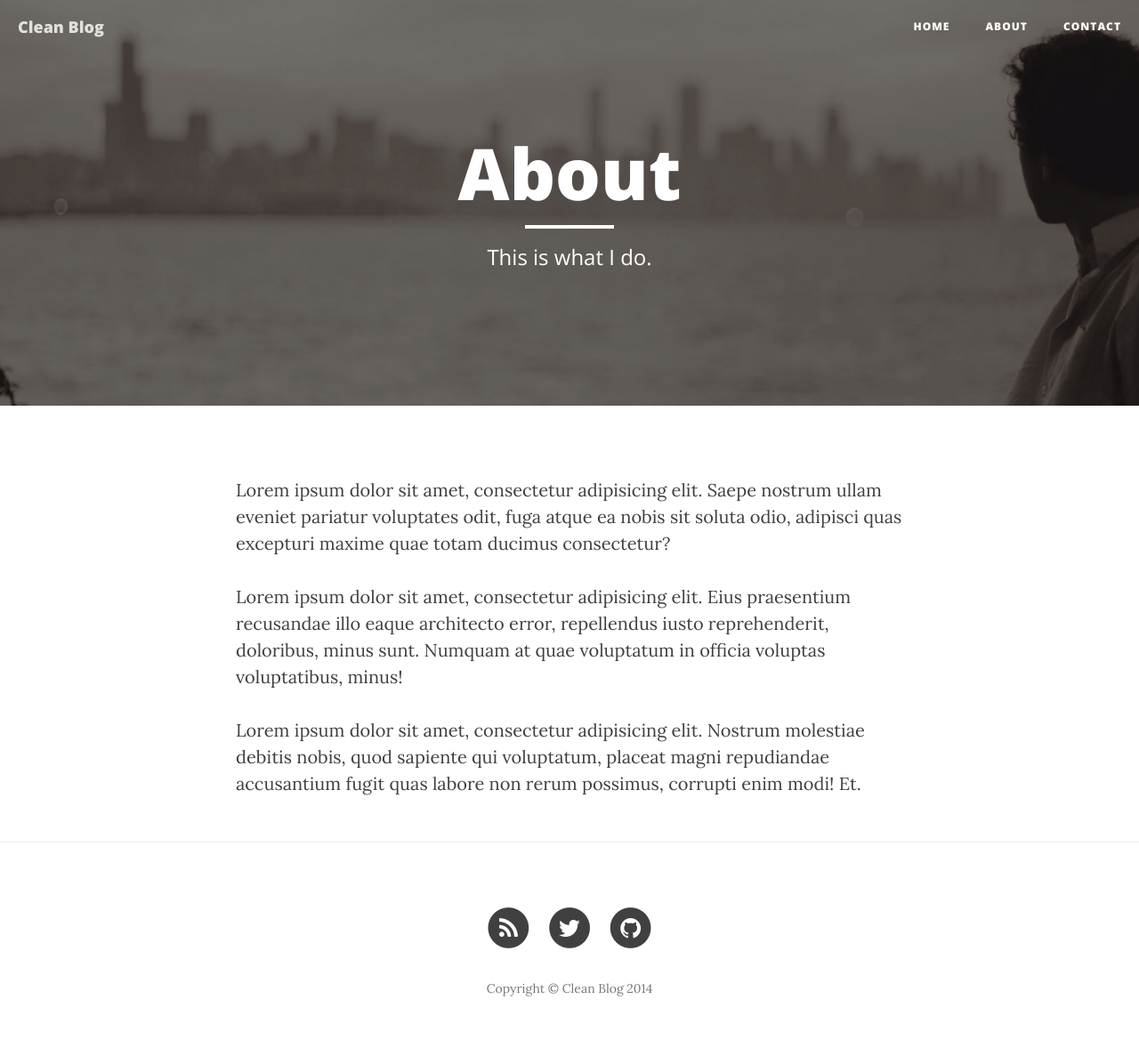
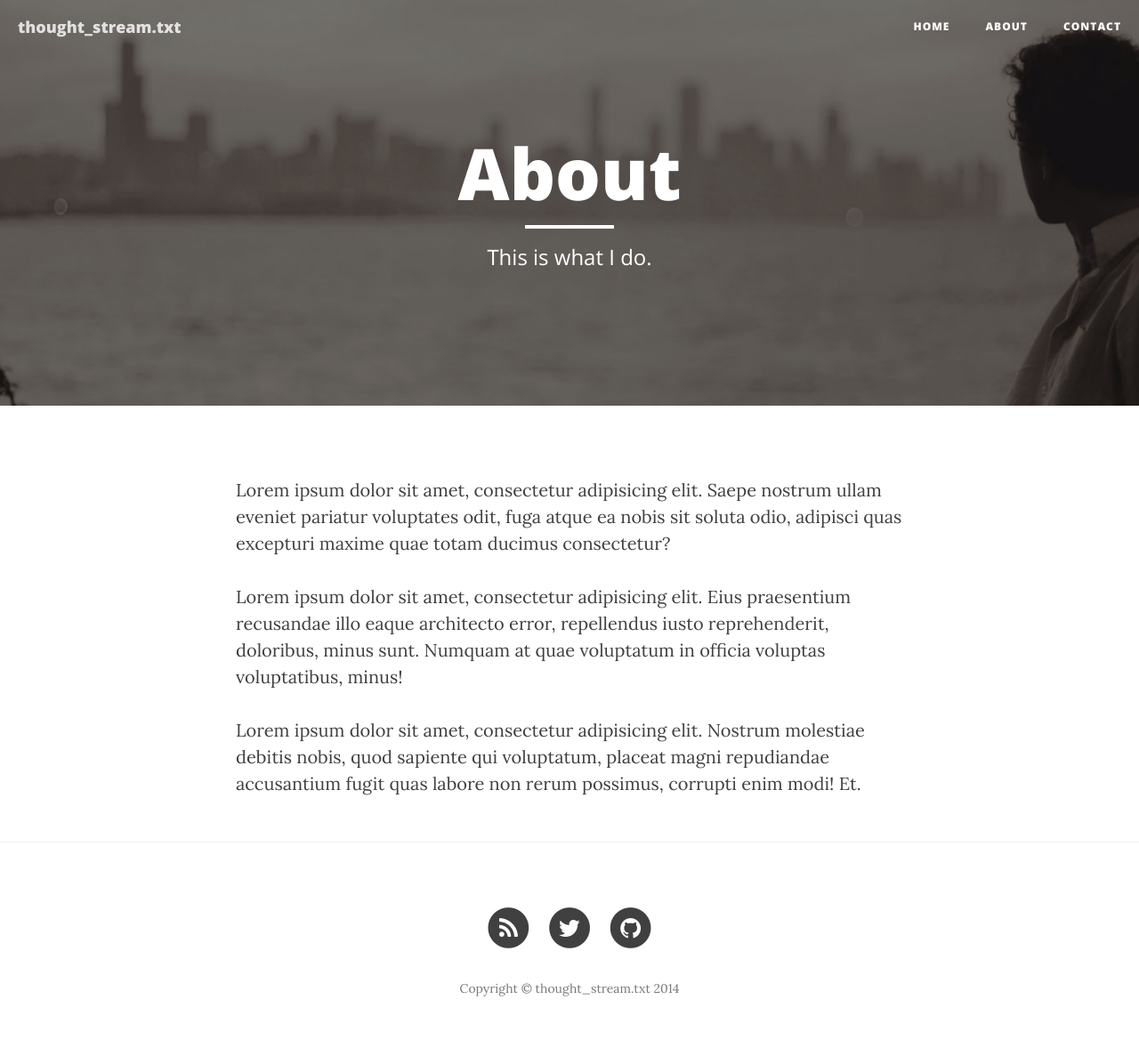
Before and after one commit to cjang5/blog, a Jekyll site: the page built from about.html, in a window 1280 px wide. Shown: the whole page at 89% size. Built offline with Jekyll 4.4.1, drawn with Linux system fonts in a browser that asks for light colours; nearby versions of some CDN libraries.

Commit message:
Updated tagline and title

```diff
--- a/_config.yml
+++ b/_config.yml
@@ -1,5 +1,5 @@
 # Site settings
-title: Clean Blog
+title: thought_stream.txt
 email: your-email@yourdomain.com
 description: "Write your site description here. It will be used as your sites meta description as well!"
 baseurl: "/blog"
--- a/index.html
+++ b/index.html
@@ -1,6 +1,6 @@
 ---
 layout: page
-description: ""
+description: "What in the world am I up to?" <!-- tagline on main jumbotron -->
 header-img: "img/home-bg.jpg"
 ---
 
```
